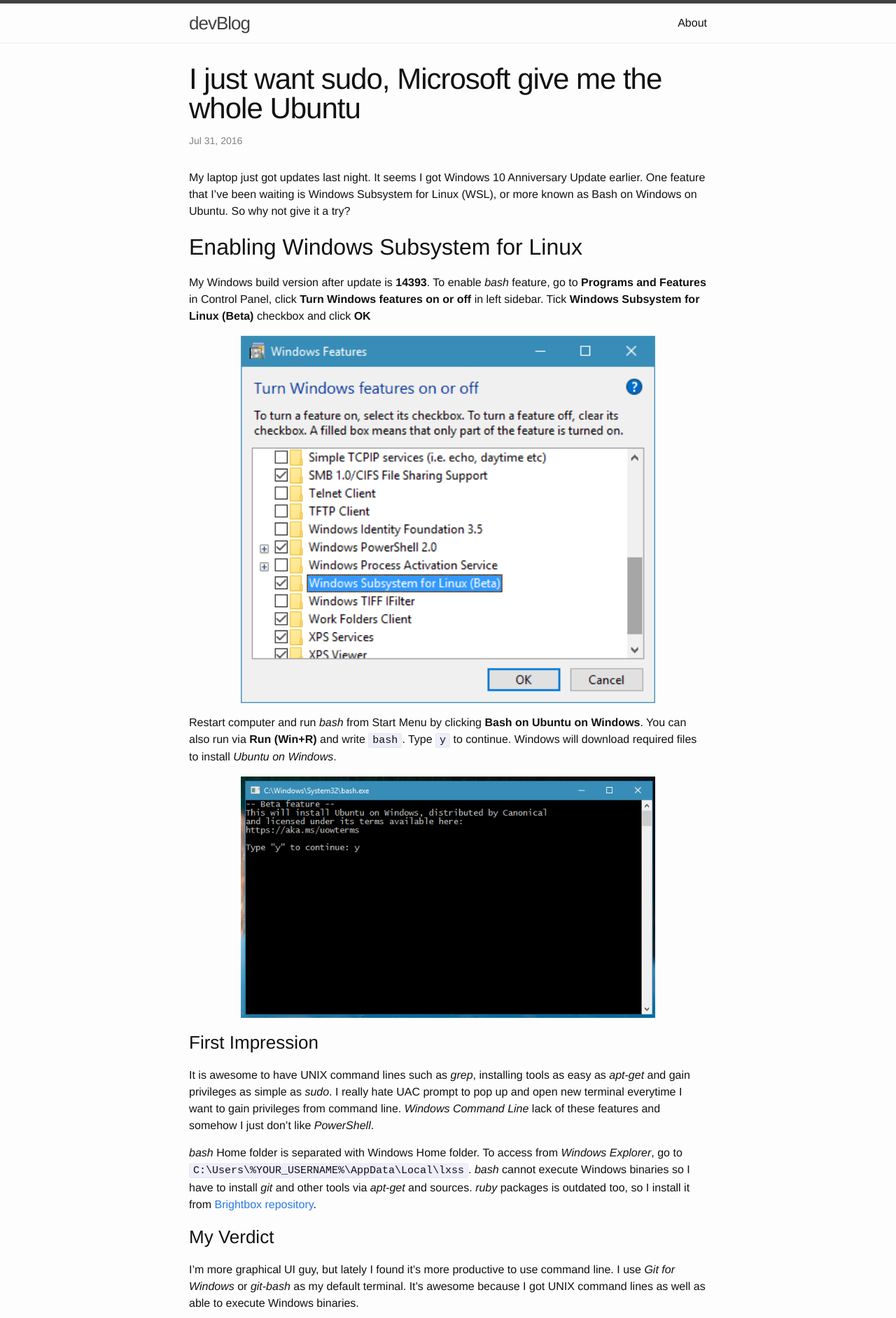
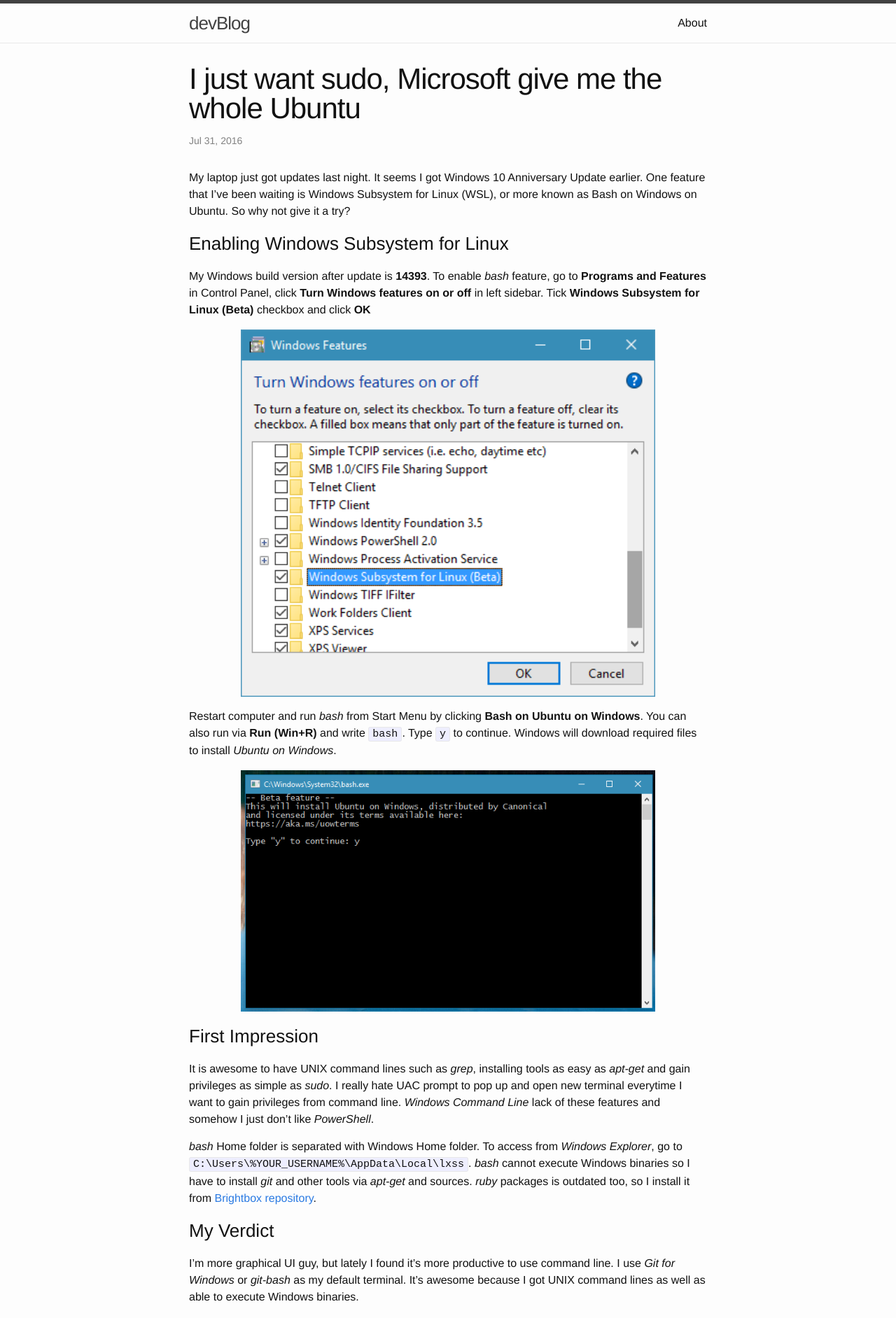
Before and after one commit to saggafarsyad/saggafarsyad.github.io, a Jekyll site: the page built from _posts/2016-08-01-i_just_want_sudo_microsoft_give_me_the_whole_ubuntu.markdown, in a window 1280 px wide. Shown: the top 1884 px of the page at 70% size. Built offline with Jekyll 4.4.1, drawn with Linux system fonts in a browser that asks for light colours.

Commit message:
Fix formatting

```diff
--- a/_posts/2016-08-01-i_just_want_sudo_microsoft_give_me_the_whole_ubuntu.markdown
+++ b/_posts/2016-08-01-i_just_want_sudo_microsoft_give_me_the_whole_ubuntu.markdown
@@ -10,7 +10,7 @@ language: en
 
 My laptop just got updates last night. It seems I got Windows 10 Anniversary Update earlier. One feature that I've been waiting is Windows Subsystem for Linux (WSL), or more known as Bash on Windows on Ubuntu. So why not give it a try?
 
-## Enabling Windows Subsystem for Linux
+### Enabling Windows Subsystem for Linux
 My Windows build version after update is **14393**. To enable *bash* feature, go to **Programs and Features** in Control Panel, click **Turn Windows features on or off** in left sidebar. Tick **Windows Subsystem for Linux (Beta)** checkbox and click **OK**
 
 ![Turn On WSL Feature][wsl-1]
```
